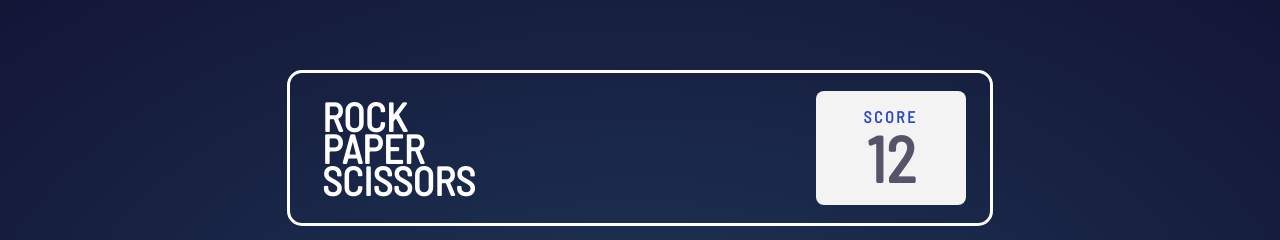
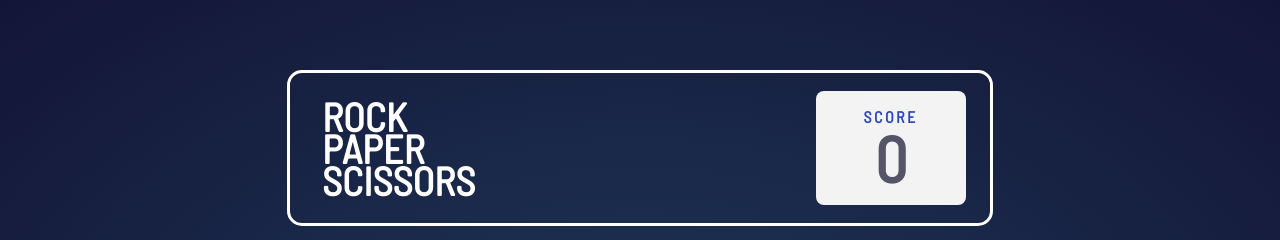
Before and after one commit to AlekseyVY/rock_paper_scissor, a React (Create React App) app: page / in a window 1280 px wide. Shown: the top 240 px of the page. Built offline with nearby package versions, Linux system fonts and the light colour scheme.

Commit message:
feature: connected store to score component

```diff
--- a/src/modules/score_component/score_module/score.tsx
+++ b/src/modules/score_component/score_module/score.tsx
@@ -1,14 +1,21 @@
-import React from 'react';
+import React, { useEffect, useState } from 'react';
+import { useSelector } from 'react-redux';
 import { Container, MainScore, Title } from './score.module.styles';
+import { IStore } from '../../../store/store.types';
 
 function Score() {
+  const [gameScore, setGameState] = useState(0);
+  const score = useSelector((store: IStore) => store.gameReducer.score);
+  useEffect(() => {
+    setGameState(score);
+  }, []);
   return (
     <Container>
       <Title>
         score
       </Title>
       <MainScore>
-        12
+        {gameScore}
       </MainScore>
     </Container>
   );
```
Also changed, not shown: src/store/gameReducer.ts (+2 -10 lines), src/store/store.types.ts (added, +13 -0 lines).
